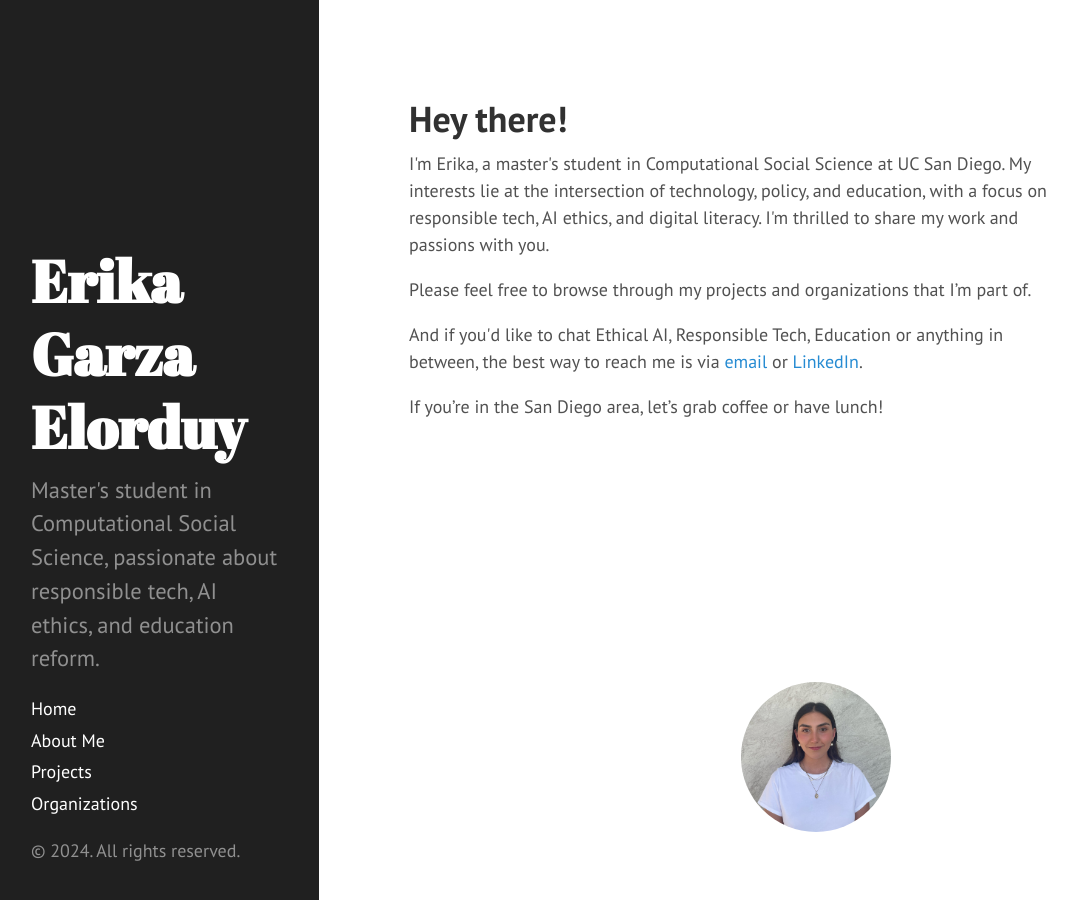
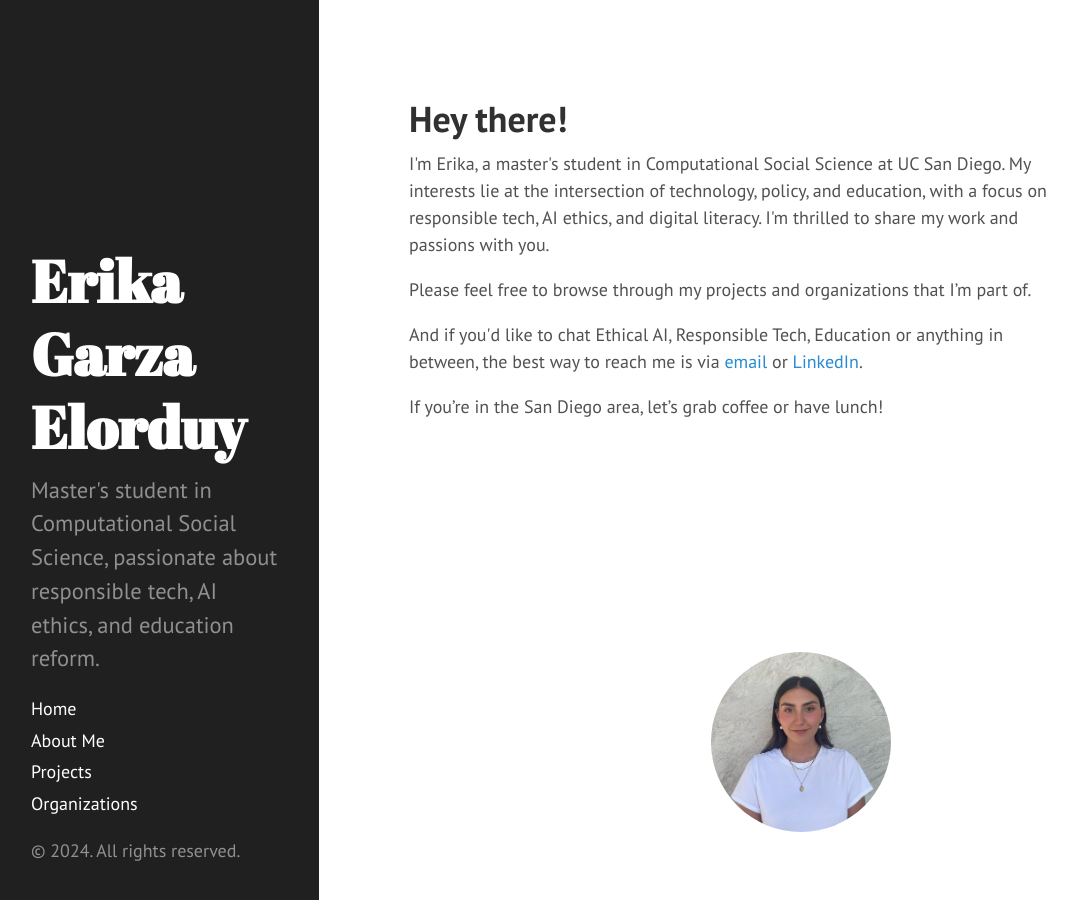
Before and after one commit to e-garzaelorduy/e-garzaelorduy.github.io, a Jekyll site: the page built from index.html, in a window 1280 px wide. Shown: the whole page, without its empty margins (5-1082 px from the left). Built offline with Jekyll 4.4.1, drawn with Linux system fonts in a browser that asks for light colours; Markdown is read by kramdown in place of the engine named in the settings; the list of posts is cut into pages by our own code.

Commit message:
Visual Config

```diff
--- a/assets/css/hyde.css
+++ b/assets/css/hyde.css
@@ -251,8 +251,8 @@ a.sidebar-nav-item:focus {
 
 /* Profile picture styling */
 .profile-pic {
-  width: 150px; /* Adjust size as needed */
-  height: 150px; /* Ensures a square size for the circular crop */
+  width: 180px; /* Adjust size as needed */
+  height: 180px; /* Ensures a square size for the circular crop */
   border-radius: 50%; /* Makes the image circular */
   position: absolute; /* Allows positioning relative to the content */
   right: 30%; /* Moves the image closer to the center */
```
